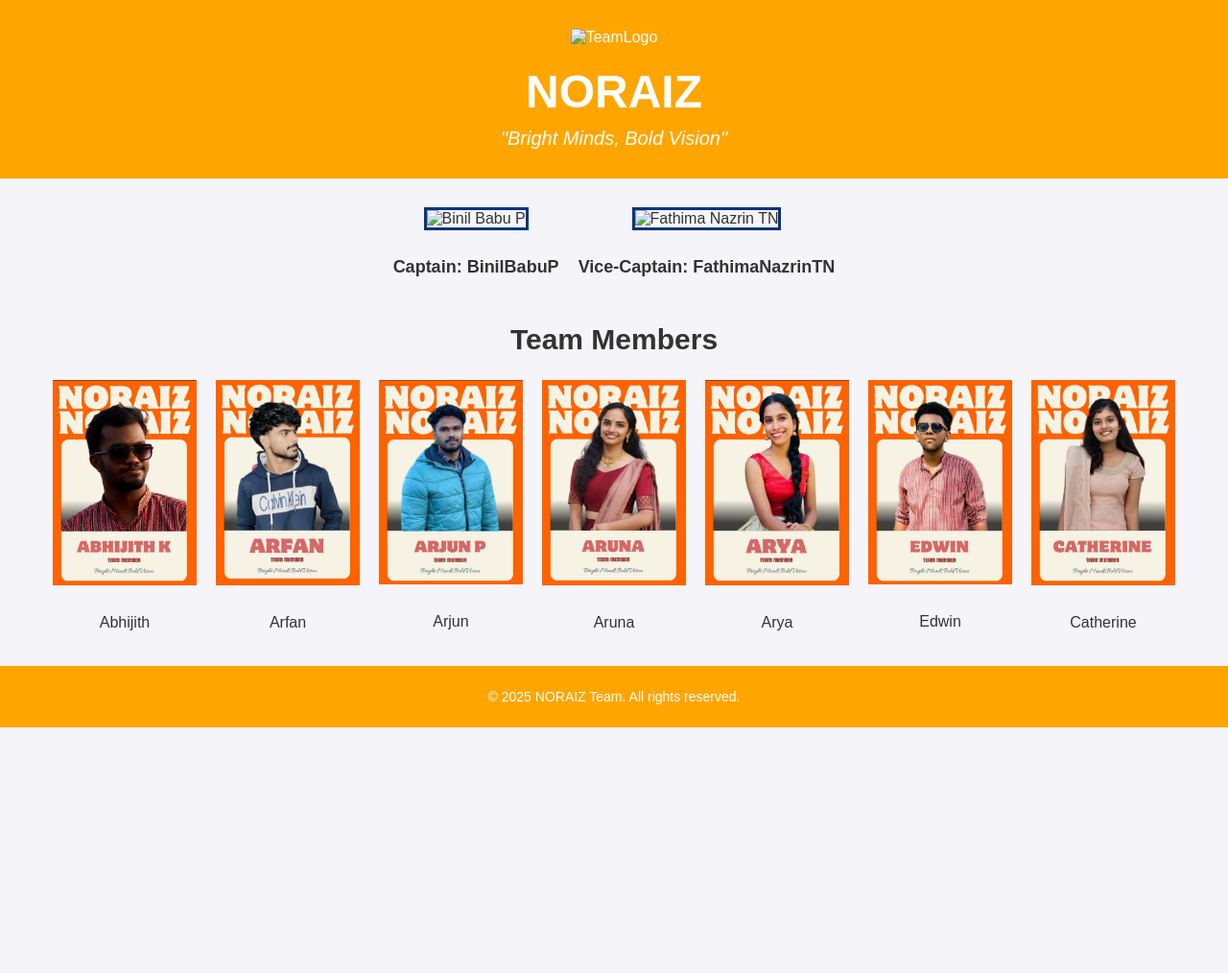
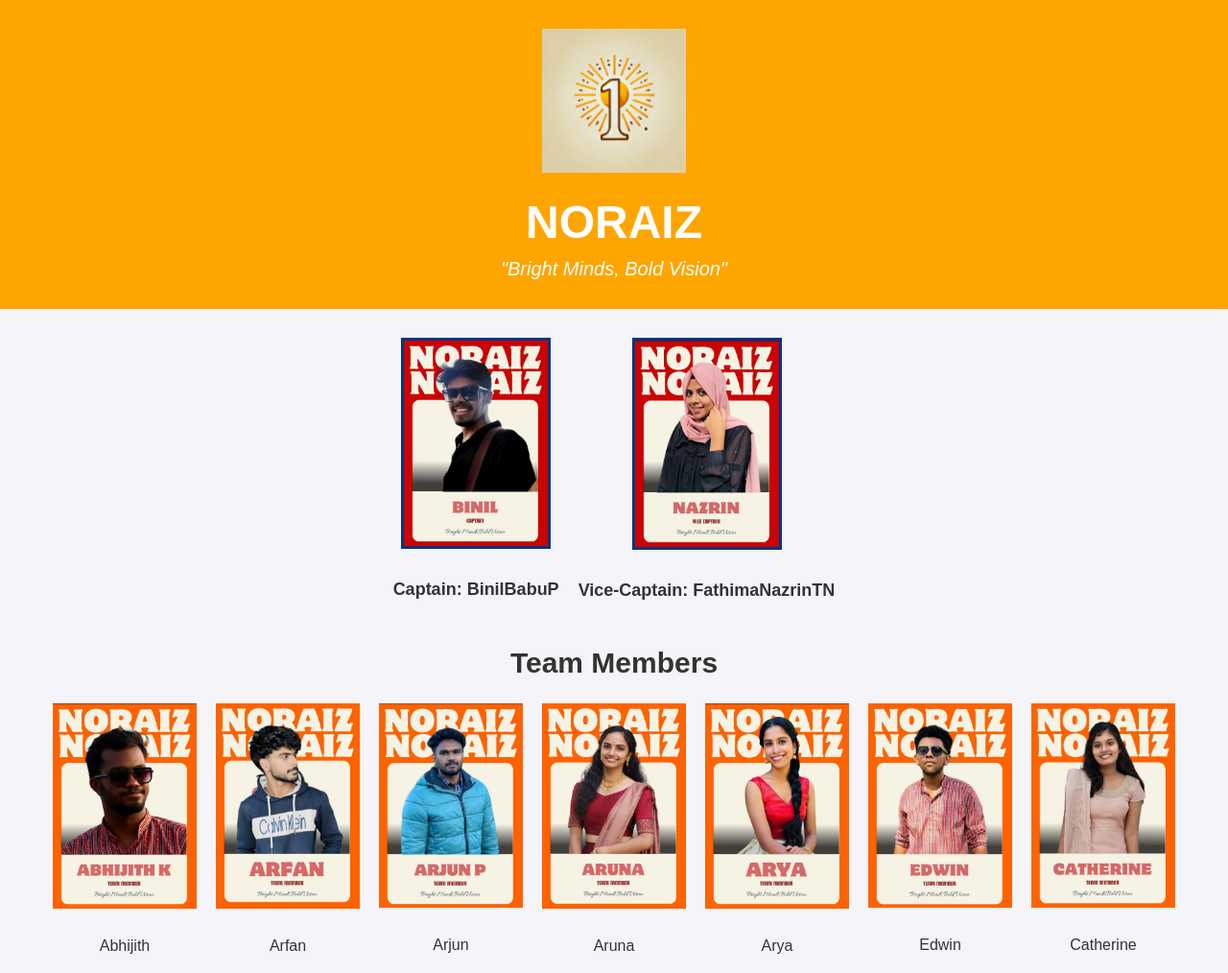
Before and after one commit to bin1l/Team_Noraiz, a plain HTML site: page index.html in a window 1280 px wide. Shown: the top 1014 px of the page at 96% size. Before the commit the page ends 800 px from the top, so only its background shows below. Drawn offline with Linux system fonts and the light colour scheme.

Commit message:
Update index.html

```diff
--- a/index.html
+++ b/index.html
@@ -92,24 +92,24 @@
 </head>
 <body>
     <header>
-        <img src="team_logo.jpg" alt="TeamLogo">
+        <img src="TeamLogo.jpg" alt="TeamLogo">
         <h1>NORAIZ</h1>
         <p class="slogan">"Bright Minds, Bold Vision"</p>
     </header>
     <section class="team-info">
         <div class="captain-card">
-            <img src="Binil.jpg" alt="Binil Babu P">
+            <img src="BinilBabuP.jpg" alt="BinilBabuP">
             <p>Captain: BinilBabuP</p>
         </div>
         <div class="captain-card">
-            <img src="Nazrin.jpg" alt="Fathima Nazrin TN">
+            <img src="FathimaNazrinTN.jpg" alt="FathimaNazrinTN">
             <p>Vice-Captain: FathimaNazrinTN</p>
         </div>
     </section>
     <h2>Team Members</h2>
     <ul class="team-list">
         <li>
-            <img src="abhijith.jpg" alt="Abhijith">
+            <img src="Abhijith.jpg" alt="Abhijith">
             <p>Abhijith</p>
         </li>
         <li>
```
